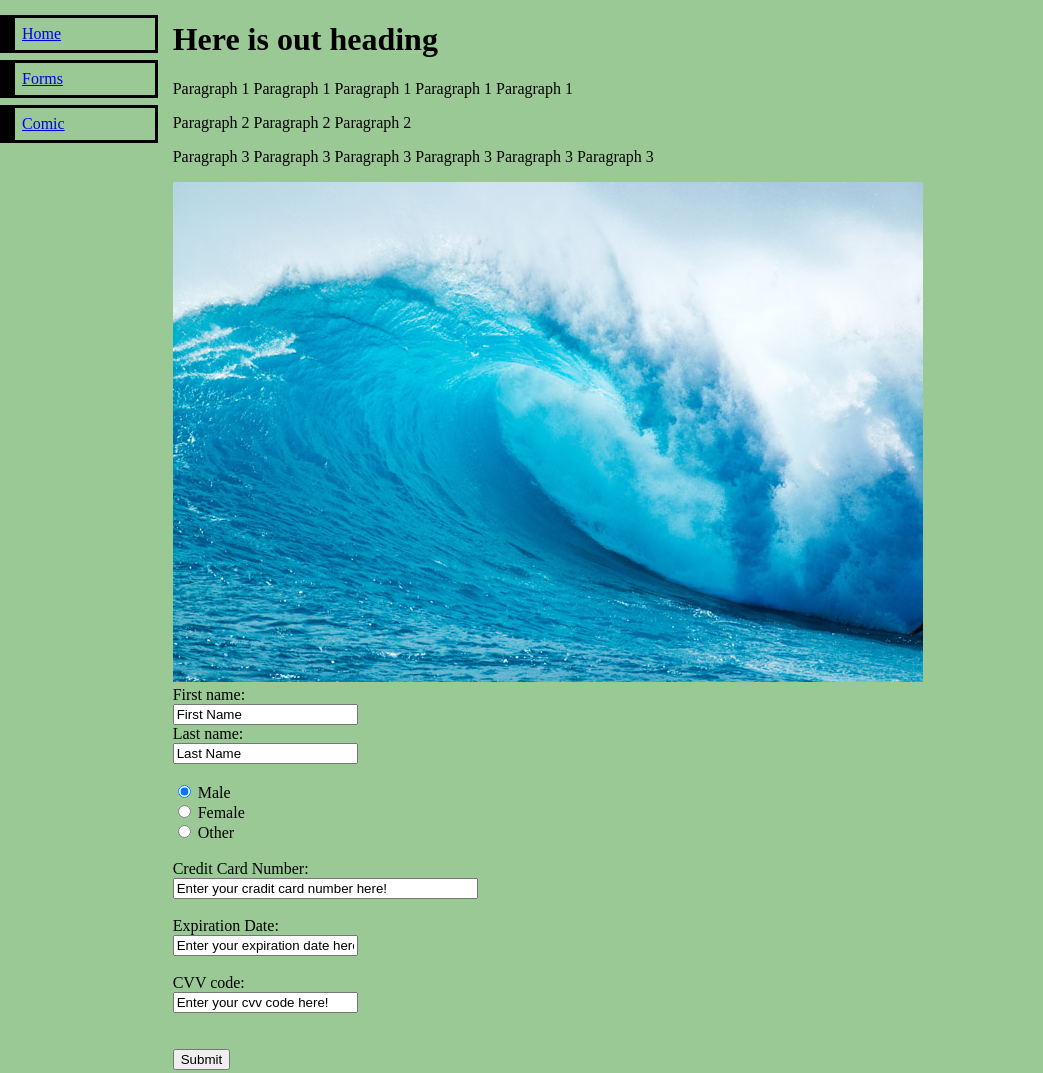
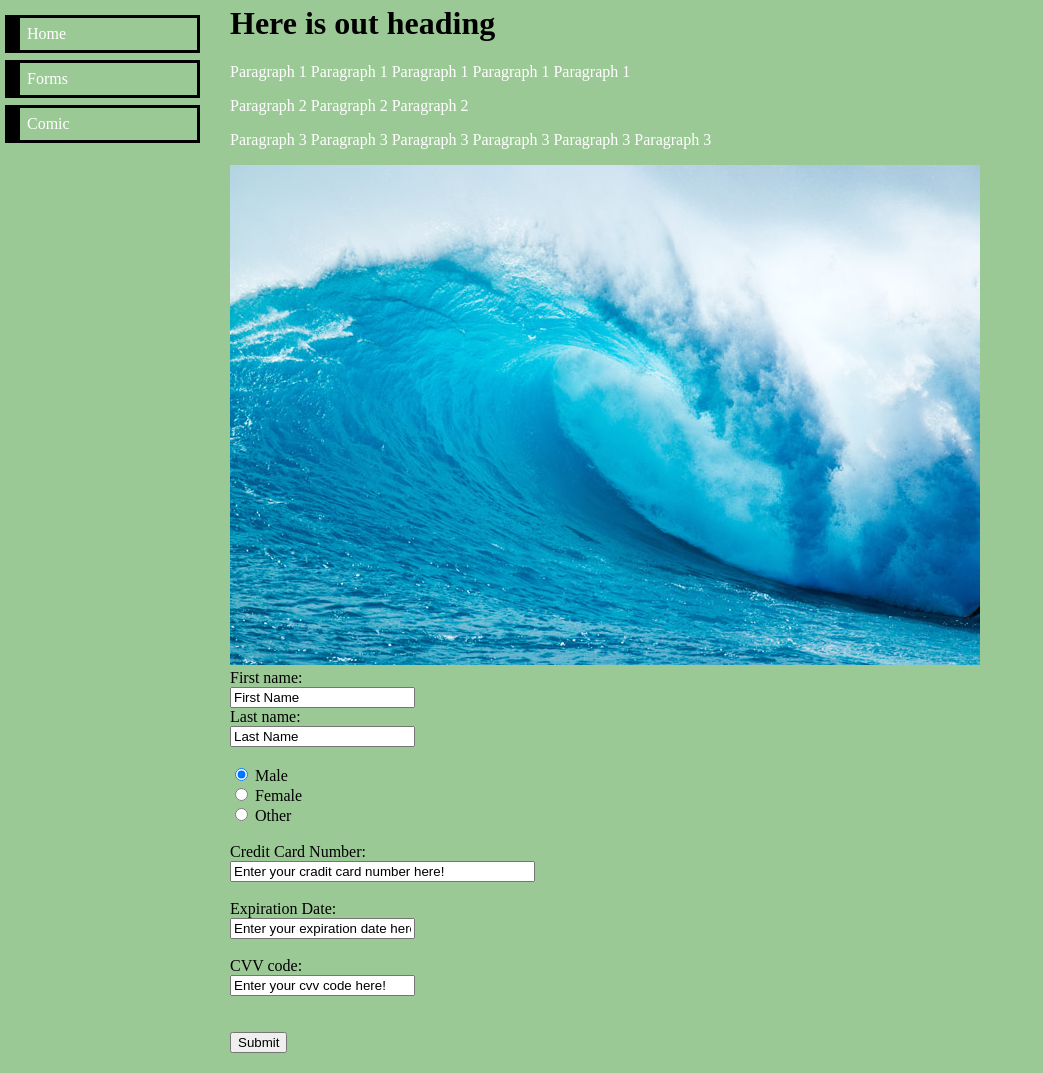
Before and after one commit to maciejsikora2302/AdvancedWebApp, a plain HTML site: page index.html in a window 1280 px wide. Shown: the whole page, without its empty margins (0-1043 px from the left). Drawn offline with Linux system fonts and the light colour scheme.

Commit message:
some extra touches to my project to look like the one from presentation

```diff
--- a/my-style.css
+++ b/my-style.css
@@ -10,22 +10,34 @@ ul.listLeft {
     margin:0px;
     padding-left: 0px;
     margin-top:15px;
+    width: 200px;
+    height: 100%;
 }
 ul.listLeft > li{
     display: block;
+}
+ul.listLeft a{
+    display: block;
+    color:white;
+    text-decoration: none;
     margin-bottom: 7px;
+    margin-left: 5px;
     /*border-width: 2px 2px 2px 15px;*/
-    border-width: 100%;
     border-left: 15px;
     border-style: solid;
     border-color: black;
-    padding: 7px 90px 7px 7px;
+    padding: 7px;
     /*padding: 5%;
     padding-right: 100%;*/
-
 }
 div.mainPage{
     display: block;
     float: left;
-    margin-left: 15px;
+    margin-left: 30px;
 }
+div.mainPage > h1{
+    margin-top: 5px;
+}
+p{
+    color: white;
+}
```
